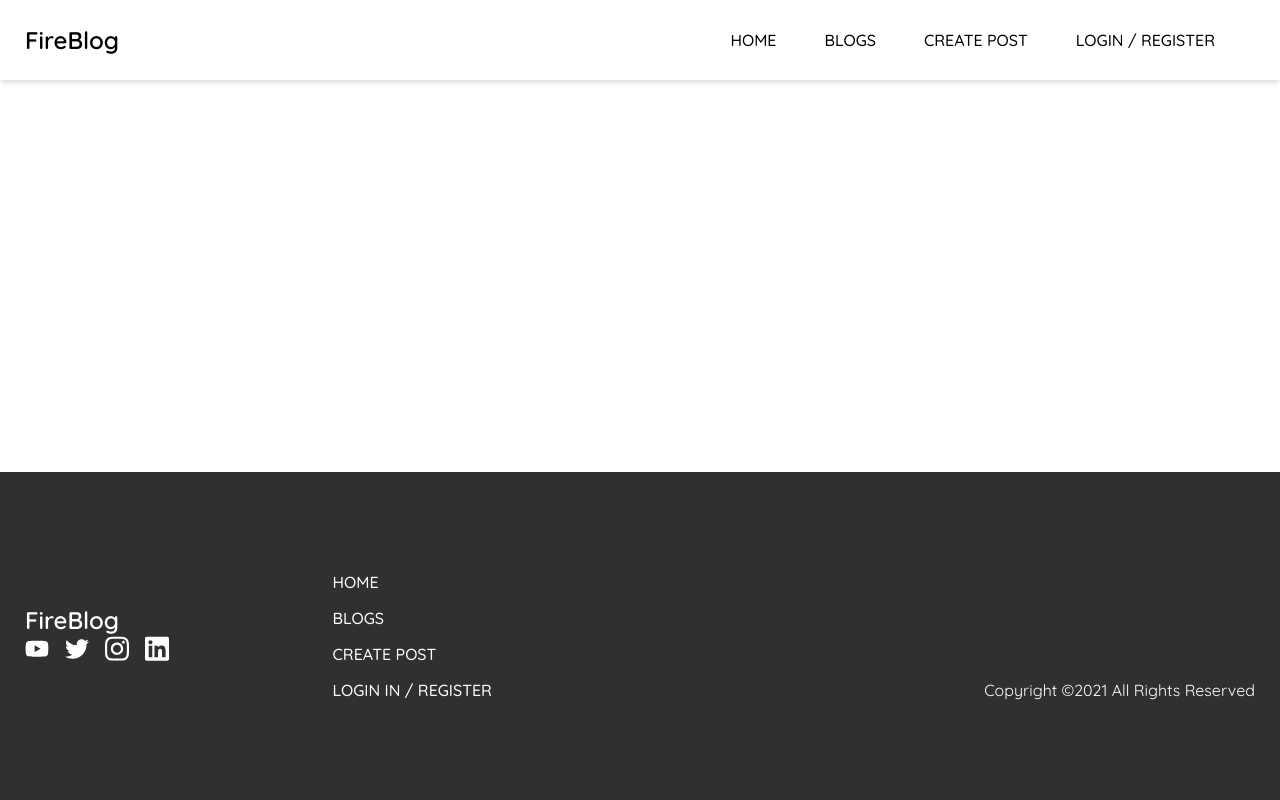
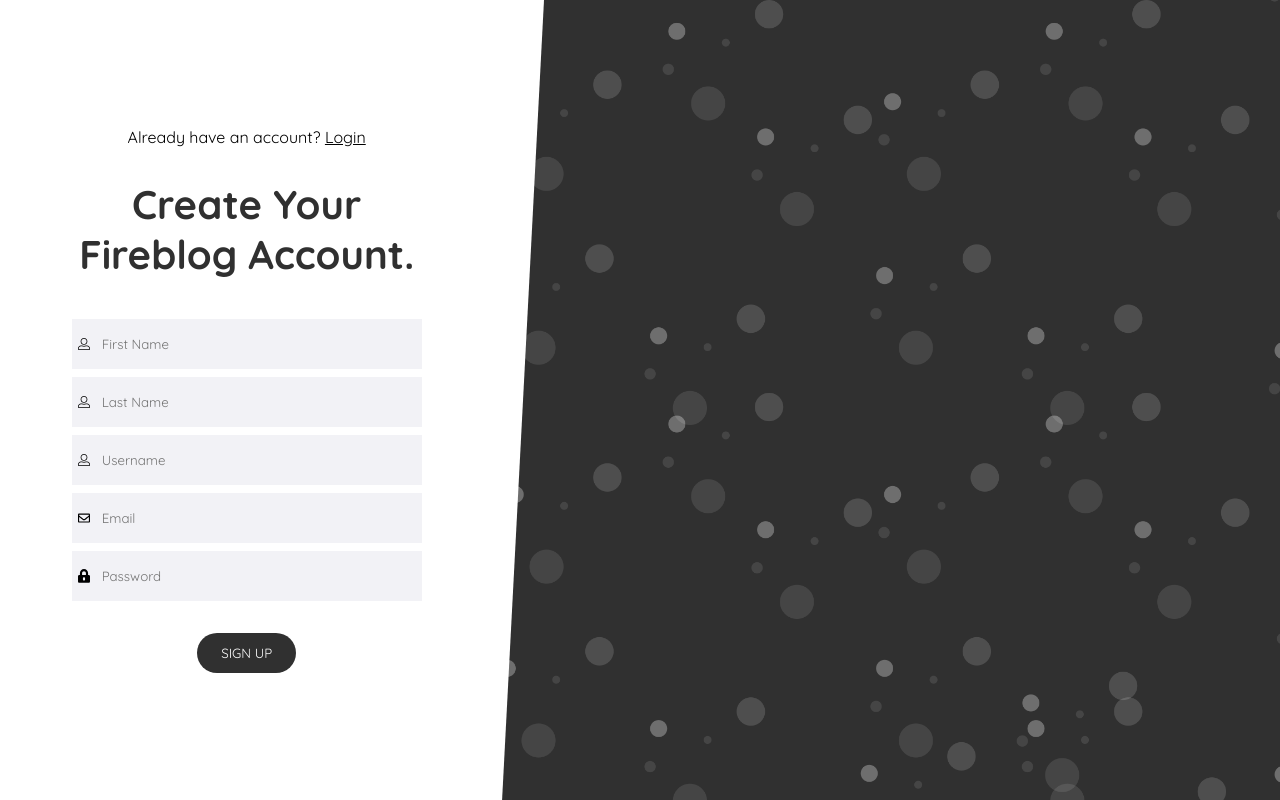
Before and after one commit to alex-codeur/fireblog, a Vue app: page /register in a window 1280 px wide. Built offline with nearby package versions, Linux system fonts and the light colour scheme; what vue2-editor would draw is missing.

Commit message:
mise en place des pages d'authentification, d'inscription et de modification de mot de passe

```diff
--- a/src/App.vue
+++ b/src/App.vue
@@ -1,9 +1,9 @@
 <template>
   <div class="app-wrapper">
     <div class="app">
-      <Navigation />
+      <Navigation v-if="!navigation" />
       <router-view />
-      <Footer />
+      <Footer v-if="!navigation" />
     </div>
   </div>
 </template>
@@ -18,12 +18,32 @@
     Footer,
   },
   data() {
-    return {};
+    return {
+      navigation: null,
+    };
   },
-  created() {},
+  created() {
+    this.checkRoute();
+  },
   mounted() {},
-  methods: {},
-  watch: {},
+  methods: {
+    checkRoute() {
+      if (
+        this.$route.name === "Login" ||
+        this.$route.name === "Register" ||
+        this.$route.name === "ForgotPassword"
+      ) {
+        this.navigation = true;
+        return;
+      }
+      this.navigation = false;
+    },
+  },
+  watch: {
+    $route() {
+      this.checkRoute();
+    },
+  },
 };
 </script>
 
--- a/src/components/Footer.vue
+++ b/src/components/Footer.vue
@@ -24,11 +24,11 @@
         <div class="col-2">
           <ul>
             <router-link class="link" :to="{ name: 'Home' }">Home</router-link>
-            <router-link class="link" :to="{ name: 'blog' }">Blogs</router-link>
-            <router-link class="link" :to="{ name: 'newpost' }"
-              >Create Post</router-link
+            <router-link class="link" :to="{ name: 'Blogs' }"
+              >Blogs</router-link
             >
-            <router-link class="link" :to="{ name: 'login' }"
+            <router-link class="link" to="#">Create Post</router-link>
+            <router-link class="link" :to="{ name: 'Login' }"
               >Login In / Register</router-link
             >
           </ul>
--- /dev/null
+++ b/src/components/Loading.vue
@@ -0,0 +1,41 @@
+<template>
+  <div class="loading">
+    <span></span>
+  </div>
+</template>
+
+<script>
+export default {
+  name: "loading",
+};
+</script>
+
+<style lang="scss">
+.loading {
+  top: 0;
+  z-index: 101;
+  height: 100%;
+  width: 100%;
+  background-color: rgba(0, 0, 0, 0.5);
+  position: fixed;
+  display: flex;
+  justify-content: center;
+  align-items: center;
+  @keyframes spin {
+    to {
+      transform: rotateZ(360deg);
+    }
+  }
+  span {
+    display: block;
+    width: 60px;
+    height: 60px;
+    margin: 0 auto;
+    border: 3px solid transparent;
+    border-top-color: #fff;
+    border-bottom-color: #fff;
+    border-radius: 50%;
+    animation: spin ease 1s infinite;
+  }
+}
+</style>
--- /dev/null
+++ b/src/components/Modal.vue
@@ -0,0 +1,51 @@
+<template>
+  <div class="modal">
+    <div class="modal-content">
+      <p>{{ this.modalMessage }}</p>
+      <button @click="closeModal">Close</button>
+    </div>
+  </div>
+</template>
+
+<script>
+export default {
+  props: ["modalMessage"],
+  methods: {
+    closeModal() {
+      this.$emit("close-modal");
+    },
+  },
+};
+</script>
+
+<style lang="scss" scoped>
+.modal {
+  display: flex;
+  justify-content: center;
+  align-items: center;
+  z-index: 101;
+  position: absolute;
+  width: 100%;
+  height: 100%;
+  top: 0;
+  background-color: rgba(0, 0, 0, 0.7);
+
+  .modal-content {
+    display: flex;
+    flex-direction: column;
+    justify-content: center;
+    border-radius: 8px;
+    width: 300px;
+    padding: 40px 40px;
+    background-color: #fff;
+
+    p {
+      text-align: center;
+    }
+
+    button {
+      align-self: center;
+    }
+  }
+}
+</style>
--- a/src/components/Navigation.vue
+++ b/src/components/Navigation.vue
@@ -11,7 +11,9 @@
           <router-link class="link" :to="{ name: 'Home' }">Home</router-link>
           <router-link class="link" :to="{ name: 'Blogs' }">Blogs</router-link>
           <router-link class="link" to="#">Create Post</router-link>
-          <router-link class="link" to="#">Login / Register</router-link>
+          <router-link class="link" :to="{ name: 'Login' }"
+            >Login / Register</router-link
+          >
         </ul>
       </div>
     </nav>
@@ -21,7 +23,9 @@
         <router-link class="link" :to="{ name: 'Home' }">Home</router-link>
         <router-link class="link" :to="{ name: 'Blogs' }">Blogs</router-link>
         <router-link class="link" to="#">Create Post</router-link>
-        <router-link class="link" to="#">Login/Register</router-link>
+        <router-link class="link" :to="{ name: 'Login' }"
+          >Login/Register</router-link
+        >
       </ul>
     </transition>
   </header>
--- a/src/router/index.js
+++ b/src/router/index.js
@@ -2,6 +2,9 @@
 import VueRouter from "vue-router";
 import Home from "../views/Home.vue";
 import Blogs from "../views/Blogs.vue";
+import Login from "../views/Login.vue";
+import Register from "../views/Register.vue";
+import ForgotPassword from "../views/ForgotPassword.vue";
 
 Vue.use(VueRouter);
 
@@ -22,6 +25,30 @@
       title: "Blogs"
     }
   },
+  {
+    path: "/login",
+    name: "Login",
+    component: Login,
+    meta: {
+      title: "Login"
+    }
+  },
+  {
+    path: "/register",
+    name: "Register",
+    component: Register,
+    meta: {
+      title: "Register"
+    }
+  },
+  {
+    path: "/forgot-password",
+    name: "ForgotPassword",
+    component: ForgotPassword,
+    meta: {
+      title: "Forgot Password"
+    }
+  },
 ];
 
 const router = new VueRouter({
--- /dev/null
+++ b/src/views/ForgotPassword.vue
@@ -0,0 +1,66 @@
+<template>
+  <div class="reset-password">
+    <Modal v-if="modalActive" v-on:close-modal="closeModal" />
+    <Loading v-if="loading" />
+    <div class="form-wrap">
+      <form class="reset">
+        <h2>Reset Password</h2>
+        <p>Forgot Your Password? Enter your email to reset it</p>
+        <div class="inputs">
+          <div class="input">
+            <input type="email" placeholder="Email" v-model="email" />
+            <email class="icon" />
+          </div>
+        </div>
+        <button>Reset</button>
+        <div class="angle"></div>
+      </form>
+      <div class="background"></div>
+    </div>
+  </div>
+</template>
+
+<script>
+import email from "../assets/Icons/envelope-regular.svg";
+import Modal from "../components/Modal.vue";
+import Loading from "../components/Loading.vue";
+export default {
+  name: "ForgotPassword",
+  data() {
+    return {
+      email: null,
+      modalActive: false,
+      modalMessage: "",
+      loading: null,
+    };
+  },
+  components: {
+    email,
+    Modal,
+    Loading,
+  },
+  methods: {
+    closeModal() {
+      this.modalActive = !this.modalActive;
+      this.email = "";
+    },
+  },
+};
+</script>
+
+<style lang="scss" scoped>
+.reset-password {
+  position: relative;
+  .form-wrap {
+    .reset {
+      h2 {
+        margin-bottom: 8px;
+      }
+      p {
+        text-align: center;
+        margin-bottom: 32px;
+      }
+    }
+  }
+}
+</style>
--- /dev/null
+++ b/src/views/Login.vue
@@ -0,0 +1,162 @@
+<template>
+  <div class="form-wrap">
+    <form class="login">
+      <p class="login-register">
+        Don't have an account?
+        <router-link class="router-link" :to="{ name: 'Register' }"
+          >Register</router-link
+        >
+      </p>
+      <h2>Login to Fireblog</h2>
+      <div class="inputs">
+        <div class="input">
+          <input type="email" placeholder="Email" v-model="email" />
+          <email class="icon" />
+        </div>
+        <div class="input">
+          <input type="password" placeholder="Password" v-model="password" />
+          <password class="icon" />
+        </div>
+      </div>
+      <router-link class="forgot-password" :to="{ name: 'ForgotPassword' }"
+        >Forgot your password?</router-link
+      >
+      <button>Sign In</button>
+      <div class="angle"></div>
+    </form>
+    <div class="background"></div>
+  </div>
+</template>
+
+<script>
+import email from "../assets/Icons/envelope-regular.svg";
+import password from "../assets/Icons/lock-alt-solid.svg";
+export default {
+  name: "Login",
+  components: {
+    email,
+    password,
+  },
+  data() {
+    return {
+      email: null,
+      password: null,
+    };
+  },
+};
+</script>
+
+<style lang="scss">
+.form-wrap {
+  overflow: hidden;
+  display: flex;
+  height: 100vh;
+  justify-content: center;
+  align-self: center;
+  margin: 0 auto;
+  width: 90%;
+  @media (min-width: 900px) {
+    width: 100%;
+  }
+
+  .login-register {
+    margin-bottom: 32px;
+
+    .router-link {
+      color: #000;
+    }
+  }
+
+  form {
+    padding: 0 10px;
+    position: relative;
+    display: flex;
+    flex-direction: column;
+    justify-content: center;
+    align-items: center;
+    flex: 1;
+    @media (min-width: 900px) {
+      padding: 0 50px;
+    }
+
+    h2 {
+      text-align: center;
+      font-size: 32px;
+      color: #303030;
+      margin-bottom: 40px;
+      @media (min-width: 900px) {
+        font-size: 40px;
+      }
+    }
+
+    .inputs {
+      width: 100%;
+      max-width: 350px;
+
+      .input {
+        position: relative;
+        display: flex;
+        justify-content: center;
+        align-items: center;
+        margin-bottom: 8px;
+        input {
+          width: 100%;
+          border: none;
+          background-color: #f2f2f6;
+          padding: 4px 4px 4px 30px;
+          height: 50px;
+
+          &:focus {
+            outline: none;
+          }
+        }
+
+        .icon {
+          width: 12px;
+          position: absolute;
+          left: 6px;
+        }
+      }
+    }
+
+    .forgot-password {
+      text-decoration: none;
+      color: #000;
+      cursor: pointer;
+      font-size: 14px;
+      margin: 16px 0 32px;
+      border-bottom: 1px solid transparent;
+      transition: 0, 5s ease all;
+
+      &:hover {
+        border-color: #303030;
+      }
+    }
+
+    .angle {
+      display: none;
+      position: absolute;
+      background-color: #fff;
+      transform: rotateZ(3deg);
+      width: 60px;
+      right: -30px;
+      height: 101%;
+      @media (min-width: 900px) {
+        display: initial;
+      }
+    }
+  }
+
+  .background {
+    display: none;
+    flex: 2;
+    background-size: cover;
+    background-image: url("../assets/background.png");
+    width: 100%;
+    height: 100%;
+    @media (min-width: 900px) {
+      display: initial;
+    }
+  }
+}
+</style>
--- /dev/null
+++ b/src/views/Register.vue
@@ -0,0 +1,69 @@
+<template>
+  <div class="form-wrap">
+    <form class="register">
+      <p class="login-register">
+        Already have an account?
+        <router-link class="router-link" :to="{ name: 'Login' }"
+          >Login</router-link
+        >
+      </p>
+      <h2>Create Your Fireblog Account.</h2>
+      <div class="inputs">
+        <div class="input">
+          <input type="text" placeholder="First Name" v-model="firstName" />
+          <user class="icon" />
+        </div>
+        <div class="input">
+          <input type="text" placeholder="Last Name" v-model="lastName" />
+          <user class="icon" />
+        </div>
+        <div class="input">
+          <input type="text" placeholder="Username" v-model="username" />
+          <user class="icon" />
+        </div>
+        <div class="input">
+          <input type="email" placeholder="Email" v-model="email" />
+          <email class="icon" />
+        </div>
+        <div class="input">
+          <input type="password" placeholder="Password" v-model="password" />
+          <password class="icon" />
+        </div>
+      </div>
+      <button>Sign Up</button>
+      <div class="angle"></div>
+    </form>
+    <div class="background"></div>
+  </div>
+</template>
+
+<script>
+import email from "../assets/Icons/envelope-regular.svg";
+import password from "../assets/Icons/lock-alt-solid.svg";
+import user from "../assets/Icons/user-alt-light.svg";
+export default {
+  name: "Register",
+  components: {
+    email,
+    password,
+    user,
+  },
+  data() {
+    return {
+      firstName: null,
+      lastName: null,
+      username: null,
+      email: null,
+      password: null,
+    };
+  },
+};
+</script>
+
+<style lang="scss" scoped>
+.register {
+  h2 {
+    max-width: 350px;
+  }
+}
+</style>
```
